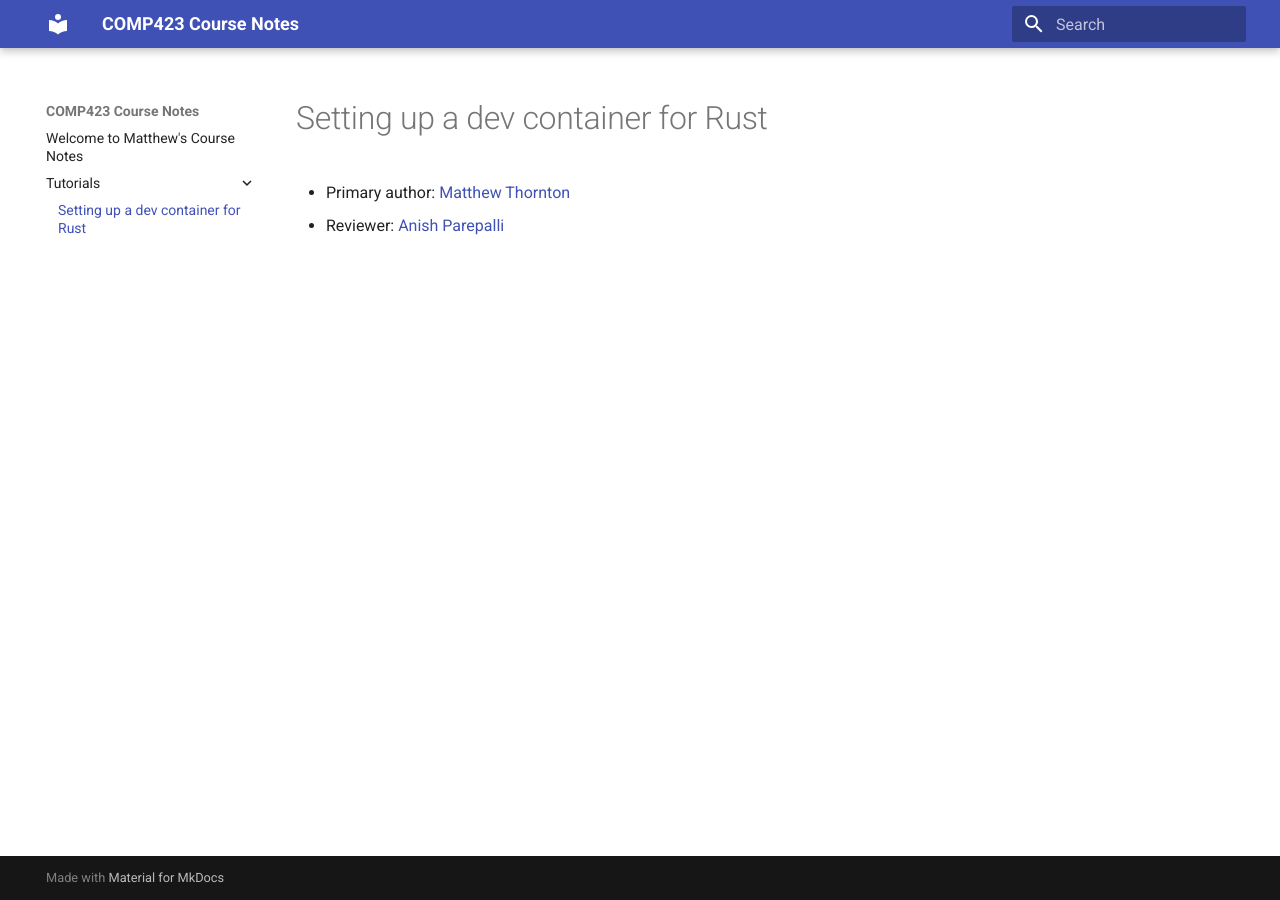
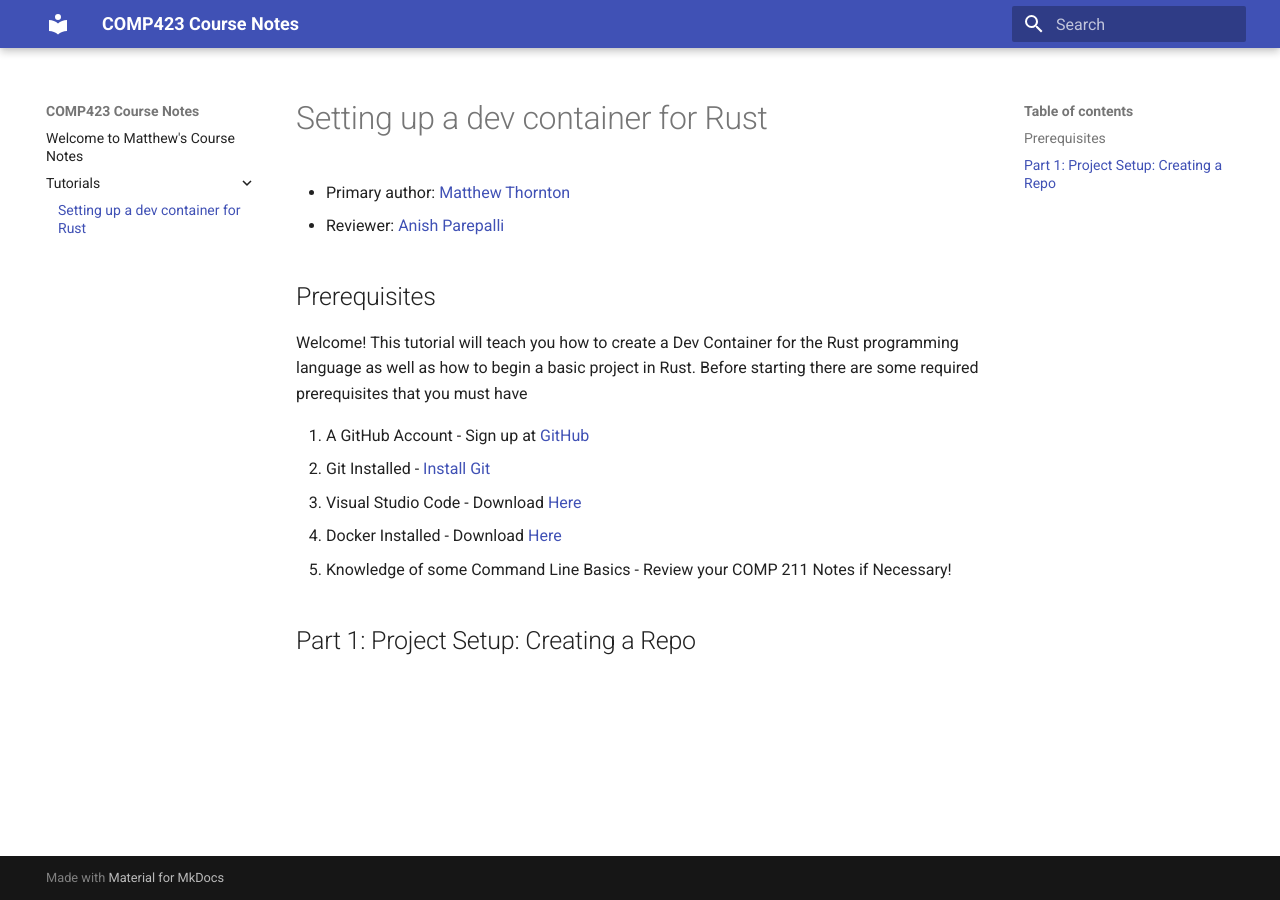
Before and after one commit to mthornton1133/comp423-course-notes, an MkDocs documentation site: the page built from docs/tutorials/rust-setup.md, in a window 1280 px wide. Built offline with MkDocs 1.6.1 and Material for MkDocs 9.7.7, drawn with Linux system fonts in a browser that asks for light colours.

Commit message:
Added Prereqs to tutorial - Ready to Review!

```diff
--- a/docs/tutorials/rust-setup.md
+++ b/docs/tutorials/rust-setup.md
@@ -2,3 +2,16 @@
 
 * Primary author: [Matthew Thornton](https://github.com/mthornton1133)
 * Reviewer: [Anish Parepalli](https://github.com/apcodes)
+
+## Prerequisites
+
+Welcome! This tutorial will teach you how to create a Dev Container for the Rust programming language as well as how to begin a basic project in Rust.
+Before starting there are some required prerequisites that you must have
+
+1. A GitHub Account - Sign up at [GitHub](https://github.com/)
+2. Git Installed - [Install Git](https://git-scm.com/book/en/v2/Getting-Started-Installing-Git)
+3. Visual Studio Code - Download [Here](https://code.visualstudio.com/)
+4. Docker Installed - Download [Here](https://www.docker.com/products/docker-desktop)
+5. Knowledge of some Command Line Basics - Review your COMP 211 Notes if Necessary!
+
+## Part 1: Project Setup: Creating a Repo
```
